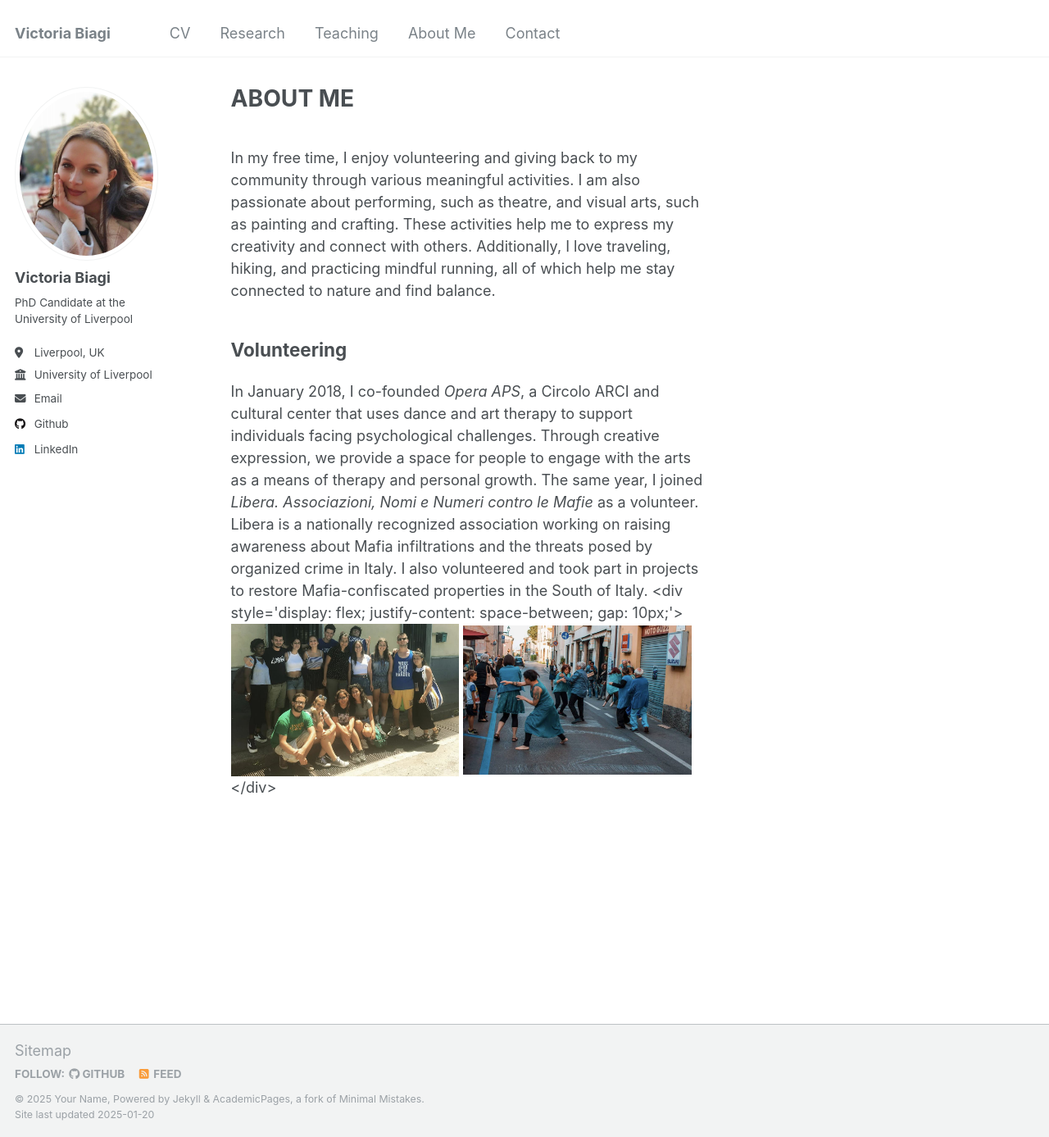
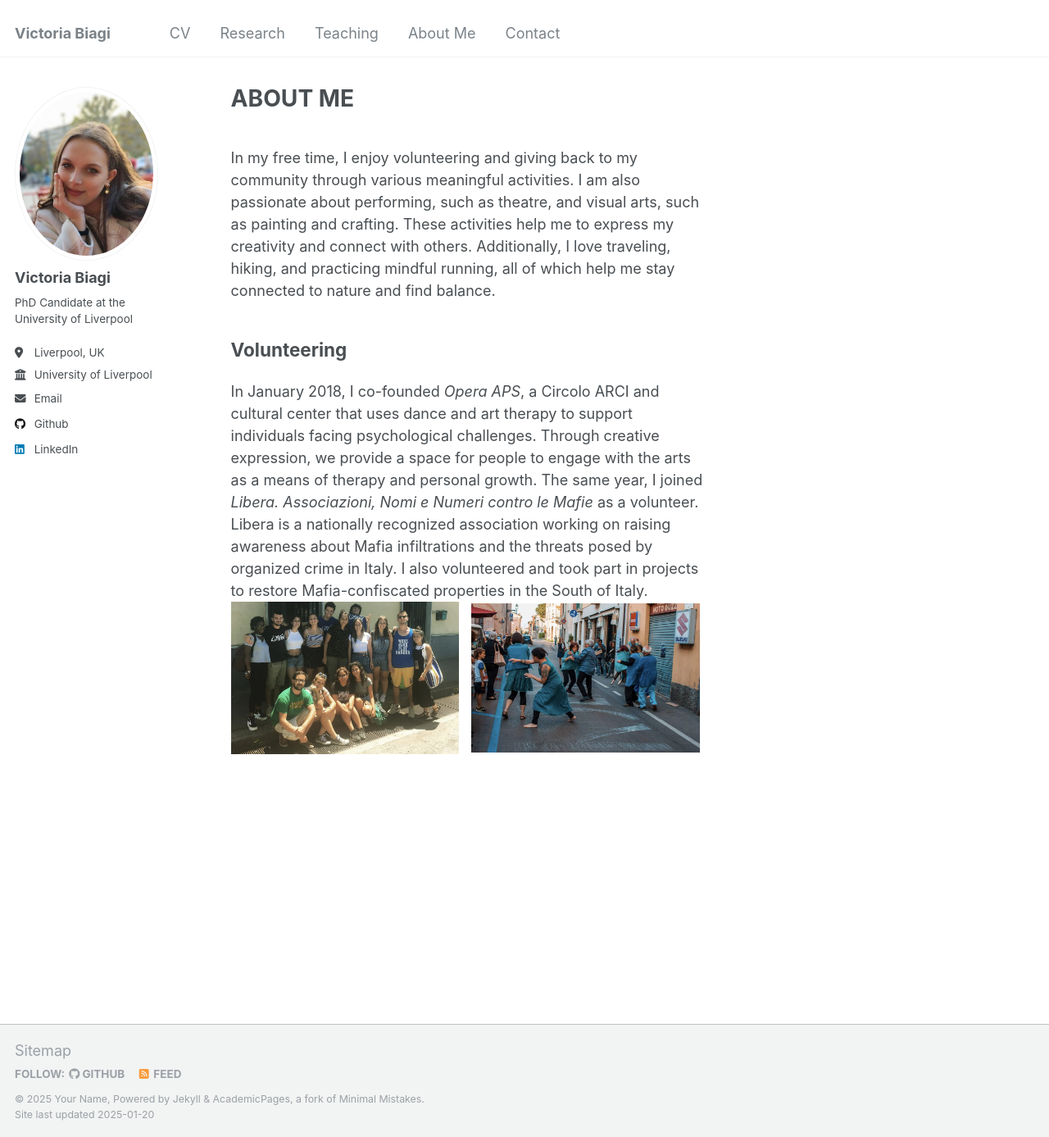
Before and after one commit to victoriabiagi/victoriabiagi.github.io, a Jekyll site: the page built from _pages/portfolio.html, in a window 1280 px wide and 1387 px high. Shown: the whole window at 82% size. Built offline with Jekyll 4.4.1, drawn with Linux system fonts in a browser that asks for light colours.

Commit message:
Update portfolio-2.html

```diff
--- a/_portfolio/portfolio-2.html
+++ b/_portfolio/portfolio-2.html
@@ -4,8 +4,6 @@ title: "Volunteering"
 excerpt: "In January 2018, I co-founded *Opera APS*, a Circolo ARCI and cultural center that uses dance and art therapy to support individuals facing psychological challenges. Through creative expression, we provide a space for people to engage with the arts as a means of therapy and personal growth.
 
 The same year, I joined *Libera. Associazioni, Nomi e Numeri contro le Mafie* as a volunteer. Libera is a nationally recognized association working on raising awareness about Mafia infiltrations and the threats posed by organized crime in Italy. I also volunteered and took part in projects to restore Mafia-confiscated properties in the South of Italy.
-<div style='display: flex; justify-content: space-between; gap: 10px;'>
-    <img src='/images/portfolio1.png' alt='First Image' style='width: 48%;'/>
-    <img src='/images/portfolio2.png' alt='Second Image' style='width: 48%;'/>
-</div>"
+<img src='/images/portfolio1.png' alt='First Image' style='width: 48%; display: inline-block; margin-right: 10px;' />
+<img src='/images/portfolio2.png' alt='Second Image' style='width: 48%; display: inline-block;' />"
 ---
```
